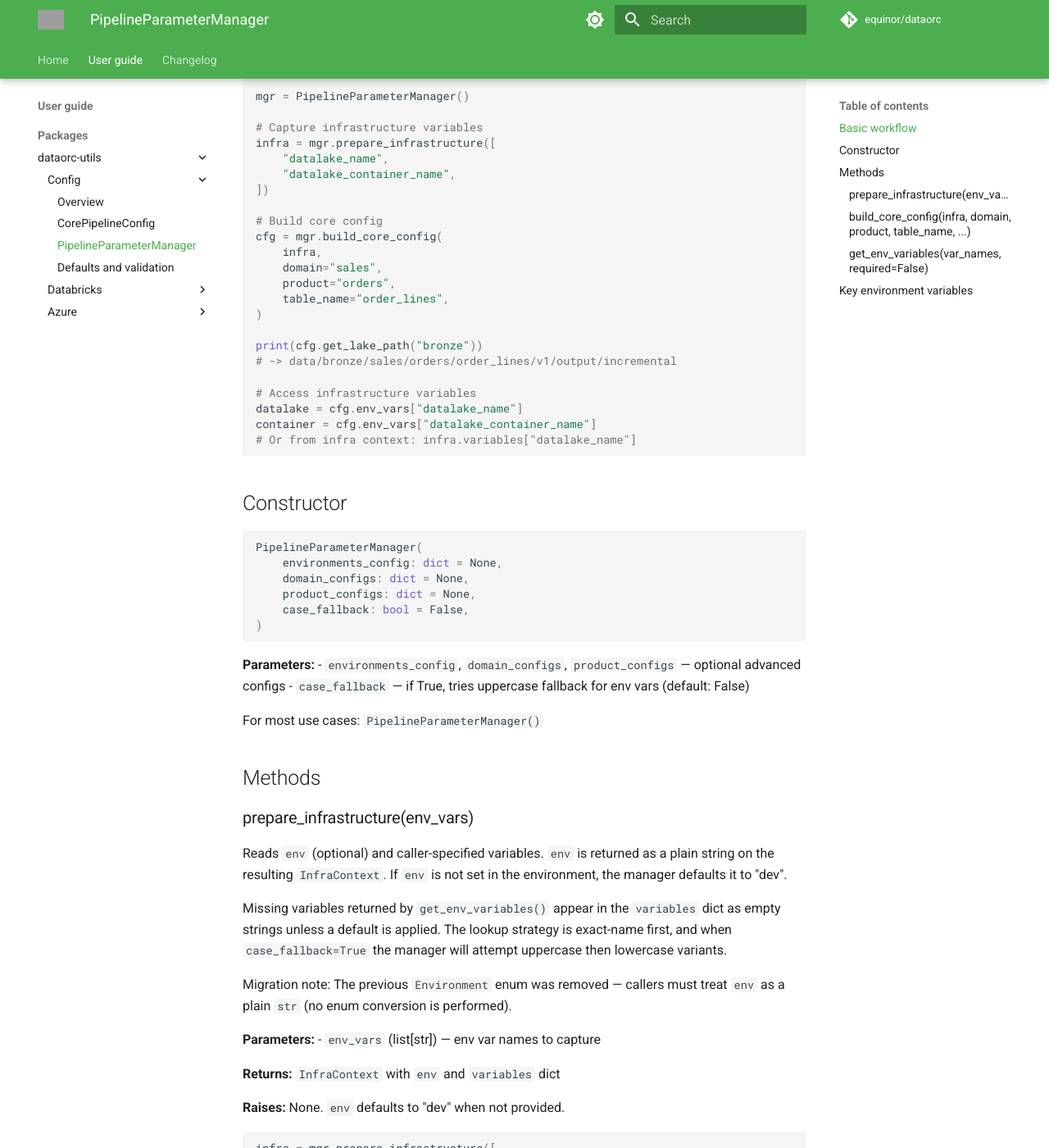
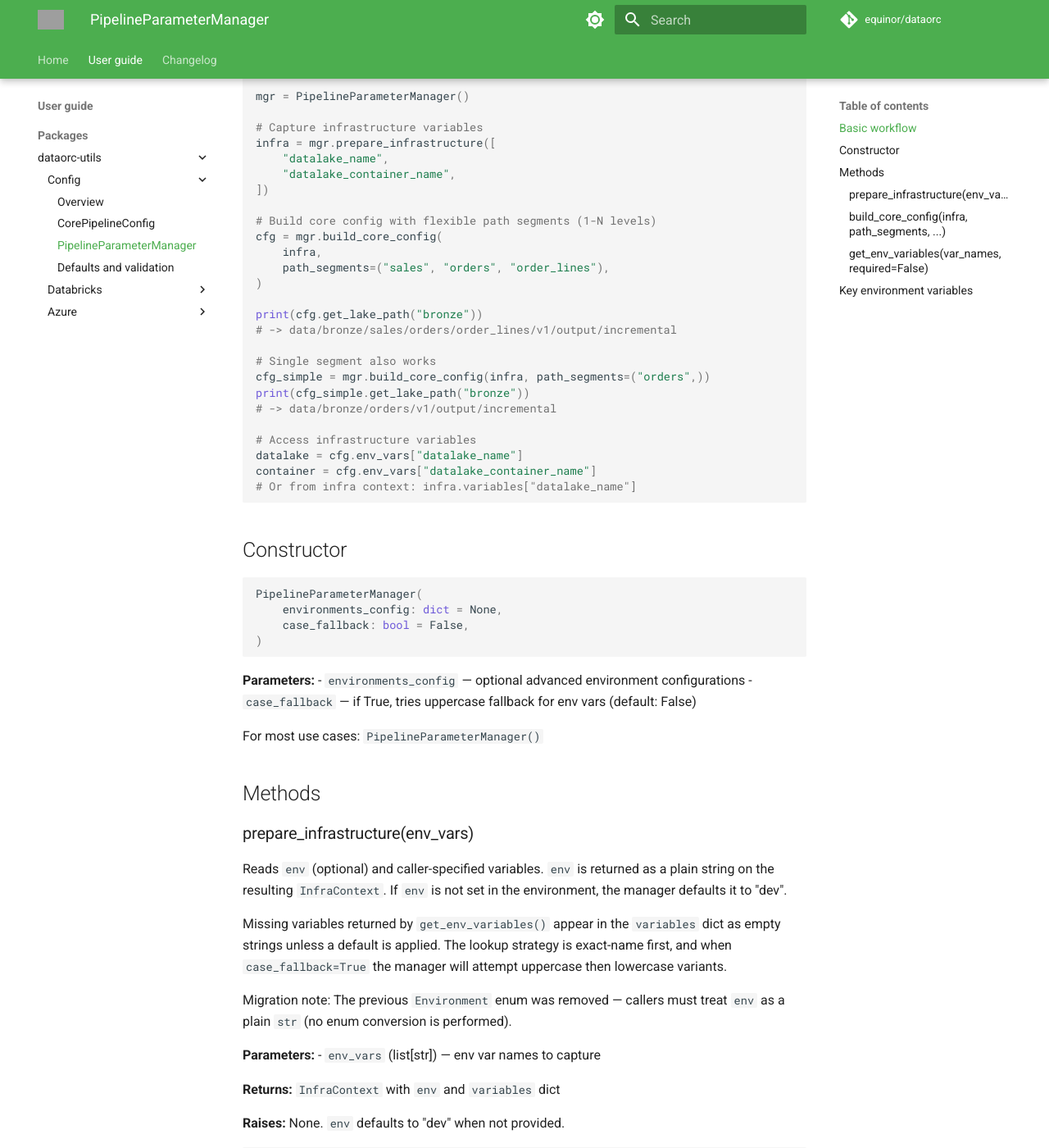
Before and after one commit to equinor/dataorc, an MkDocs documentation site: the page built from docs/packages/dataorc-utils/config/pipeline_parameter_manager.md, in a window 1280 px wide and 1400 px high, scrolled down 380 px. Shown: the whole window at 82% size. Built offline with MkDocs 1.6.1 and Material for MkDocs 9.7.7, drawn with Linux system fonts in a browser that asks for light colours; comment, search, counter and statistics services are not loaded; some of the changed text lies outside the part shown; grey boxes are pictures that could not be loaded.

Commit message:
feat(config): introduce flexible path segments for lake paths and update validation

````diff
--- a/docs/packages/dataorc-utils/config/pipeline_parameter_manager.md
+++ b/docs/packages/dataorc-utils/config/pipeline_parameter_manager.md
@@ -22,16 +22,19 @@ infra = mgr.prepare_infrastructure([
     "datalake_container_name",
 ])
 
-# Build core config
+# Build core config with flexible path segments (1-N levels)
 cfg = mgr.build_core_config(
     infra,
-    domain="sales",
-    product="orders",
-    table_name="order_lines",
+    path_segments=("sales", "orders", "order_lines"),
 )
 
 print(cfg.get_lake_path("bronze"))
 # -> data/bronze/sales/orders/order_lines/v1/output/incremental
+
+# Single segment also works
+cfg_simple = mgr.build_core_config(infra, path_segments=("orders",))
+print(cfg_simple.get_lake_path("bronze"))
+# -> data/bronze/orders/v1/output/incremental
 
 # Access infrastructure variables
 datalake = cfg.env_vars["datalake_name"]
@@ -44,14 +47,12 @@ container = cfg.env_vars["datalake_container_name"]
 ```python
 PipelineParameterManager(
     environments_config: dict = None,
-    domain_configs: dict = None,
-    product_configs: dict = None,
     case_fallback: bool = False,
 )
 ```
 
 **Parameters:**
-- `environments_config`, `domain_configs`, `product_configs` — optional advanced configs
+- `environments_config` — optional advanced environment configurations
 - `case_fallback` — if True, tries uppercase fallback for env vars (default: False)
 
 For most use cases: `PipelineParameterManager()`
@@ -87,25 +88,30 @@ infra = mgr.prepare_infrastructure([
 ])
 ```
 
-### build_core_config(infra, domain, product, table_name, ...)
+### build_core_config(infra, path_segments, ...)
 
 Assembles immutable `CorePipelineConfig`. Validates before returning.
 
 **Parameters:**
 - `infra` (InfraContext) — from `prepare_infrastructure()`
-- `domain`, `product`, `table_name` — path structure
+- `path_segments` (tuple[str, ...]) — **required**, flexible path hierarchy (1-N segments)
 - `bronze_version`, `silver_version`, `gold_version` — defaults to `v1`
 - `bronze_processing_method`, `silver_processing_method`, `gold_processing_method` — defaults to `incremental`, `incremental`, `delta`
 
 **Returns:** `CorePipelineConfig`
 
 ```python
+# Three segments
 cfg = mgr.build_core_config(
     infra,
-    domain="sales",
-    product="orders",
-    table_name="order_lines",
+    path_segments=("sales", "orders", "order_lines"),
     bronze_version="v2",
+)
+
+# Single segment
+cfg_simple = mgr.build_core_config(
+    infra,
+    path_segments=("orders",),
 )
 ```
 
````
Also changed, not shown: docs/packages/dataorc-utils/config/core_pipeline_config.md (+17 -5 lines), docs/packages/dataorc-utils/config/defaults_and_validation.md (+10 -4 lines), docs/packages/dataorc-utils/config/index.md (+11 -4 lines), 6 other files.
